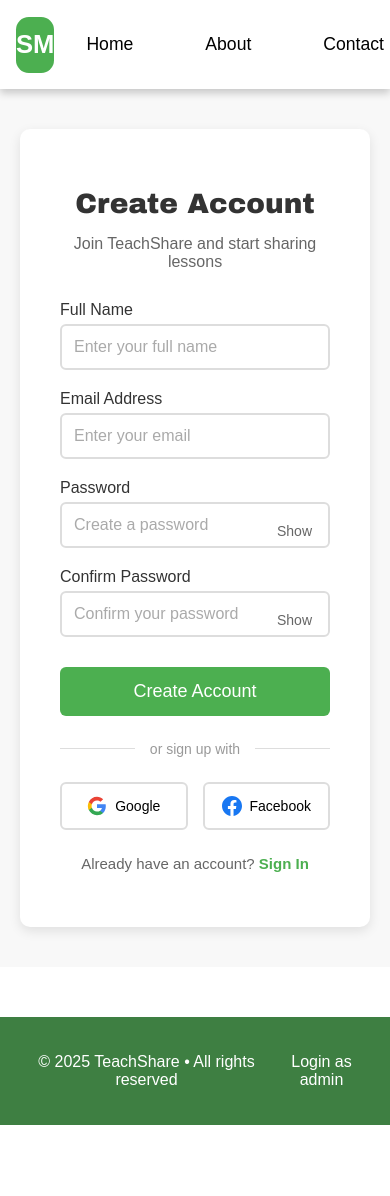
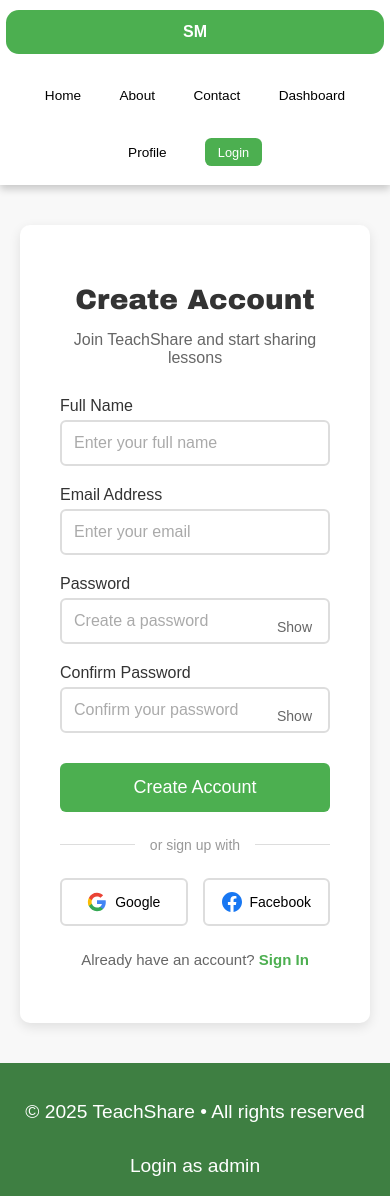
Before and after one commit to Erik-Jashari/School-Managment-System, a PHP site: page /Register.html in a window 390 px wide. Before the commit the page ends 1125 px from the top, so only its background shows below. Run offline with PHP 8.4, Linux system fonts and the light colour scheme.

Commit message:
improved responsiveness

```diff
--- a/CSS/Global.css
+++ b/CSS/Global.css
@@ -8,6 +8,7 @@ body {
     display: flex;
     flex-direction: column;
 }
+
 .nav-bar {
     background-color: white;
     overflow: hidden;
@@ -19,6 +20,8 @@ body {
     position: sticky;
     top: 0;
     z-index: 1000;
+    flex-wrap: wrap;
+    gap: 1rem;
 }
 
 .logo-box {
@@ -32,12 +35,15 @@ body {
     color: white;
     font-weight: bold;
     font-size: 1.3rem;
+    flex-shrink: 0;
 }
 
 .page-links, .auth-links {
     display: flex;
     gap: 0.8rem;
     align-items: center;
+    flex-wrap: wrap;
+    justify-content: center;
 }
 
 .nav-bar a {
@@ -46,6 +52,7 @@ body {
     text-decoration: none;
     font-size: 1.1rem;
     transition: color 0.3s;
+    white-space: nowrap;
 }
 
 .login-button {
@@ -57,6 +64,7 @@ body {
     border-radius: 0.4rem;
     cursor: pointer;
     width: auto;
+    transition: background-color 0.3s;
 }
 
 .login-button:hover {
@@ -66,7 +74,7 @@ body {
 /* Hover Line Effect */
 .links {
     position: relative;
-    padding: 8px 16px;
+    padding: 0.8rem 1.6rem;
 }
 
 .links::before {
@@ -74,7 +82,7 @@ body {
     position: absolute;
     bottom: 0;
     left: 0;
-    height: 4px;
+    height: 0.4rem;
     width: 0;
     background-color: #4CAF50;
     border-radius: 50px;
@@ -86,36 +94,113 @@ body {
     width: 100%;
 }
 
+/* Tablet View */
+@media (max-width: 1024px) {
+    .nav-bar {
+        justify-content: center;
+        padding: 1rem;
+    }
+
+    .page-links, .auth-links {
+        gap: 0.4rem;
+    }
+
+    .nav-bar a {
+        margin: 0.3rem 0.7rem;
+        font-size: 1rem;
+    }
+}
+
+/* Mobile View */
 @media (max-width: 768px) {
+    body {
+        font-size: 60%;
+    }
+
     .nav-bar {
-        justify-content: space-between;
-        padding: 1rem 1rem;
+        justify-content: center;
+        padding: 0.8rem 0.5rem;
+        flex-direction: row;
     }
+
     .page-links, .auth-links {
-        gap: 0.5rem;
+        gap: 0.3rem;
+        flex-basis: 100%;
+        justify-content: center;
     }
+
     .logo-box {
-        width: 3.5rem;
-        height: 3.5rem;
-        font-size: 1.6rem;
+        width: 3rem;
+        height: 3rem;
+        font-size: 1.1rem;
+        flex-basis: 100%;
+        margin-bottom: 0.5rem;
     }
+
+    .nav-bar a {
+        margin: 0.3rem 0.5rem;
+        font-size: 0.95rem;
+        padding: 0.4rem 0.8rem;
+    }
+
+    .links {
+        padding: 0.6rem 1rem;
+    }
+
     .login-button {
-        padding: 0.6rem 1.2rem;
-        font-size: 1.2rem;
+        padding: 0.5rem 1rem;
+        font-size: 0.9rem;
+    }
+}
+
+/* Small Mobile Devices */
+@media (max-width: 480px) {
+    body {
+        font-size: 55%;
+    }
+
+    .nav-bar {
+        padding: 0.6rem 0.4rem;
+    }
+
+    .page-links, .auth-links {
+        gap: 0.2rem;
+    }
+
+    .logo-box {
+        width: 2.8rem;
+        height: 2.8rem;
+        font-size: 1rem;
+    }
+
+    .nav-bar a {
+        margin: 0.2rem 0.3rem;
+        font-size: 0.85rem;
+    }
+
+    .links {
+        padding: 0.5rem 0.8rem;
+    }
+
+    .login-button {
+        padding: 0.4rem 0.8rem;
+        font-size: 0.8rem;
     }
 }
 
 /* FOOTER */
-footer{
-    margin-top: 50px;
-    padding: 20px;
+footer {
+    margin-top: auto;
+    padding: 2rem 1.6rem;
     background-color: #0f6015cd;
     color: white;
     text-align: center;
-    font-size: 16px;
+    font-size: 1.6rem;
     display: flex;
     justify-content: space-evenly;
     align-items: center;
+    flex-wrap: wrap;
+    gap: 1.5rem;
 }
 
 /*Admin link */
@@ -124,8 +209,33 @@ footer{
     text-decoration: none;
     display: inline-block;
     text-align: center;
+    transition: color 0.3s;
 }
+
 .admin-link:hover {
     text-decoration: underline;
     color: #45a049;
 }
+
+/* Tablet Footer */
+@media (max-width: 768px) {
+    footer {
+        padding: 1.5rem 1rem;
+        font-size: 1.4rem;
+        gap: 1rem;
+    }
+}
+
+/* Mobile Footer */
+@media (max-width: 480px) {
+    footer {
+        flex-direction: column;
+        padding: 1.2rem 0.8rem;
+        font-size: 1.2rem;
+        gap: 0.8rem;
+    }
+
+    .admin-link {
+        width: 100%;
+    }
+}
```
